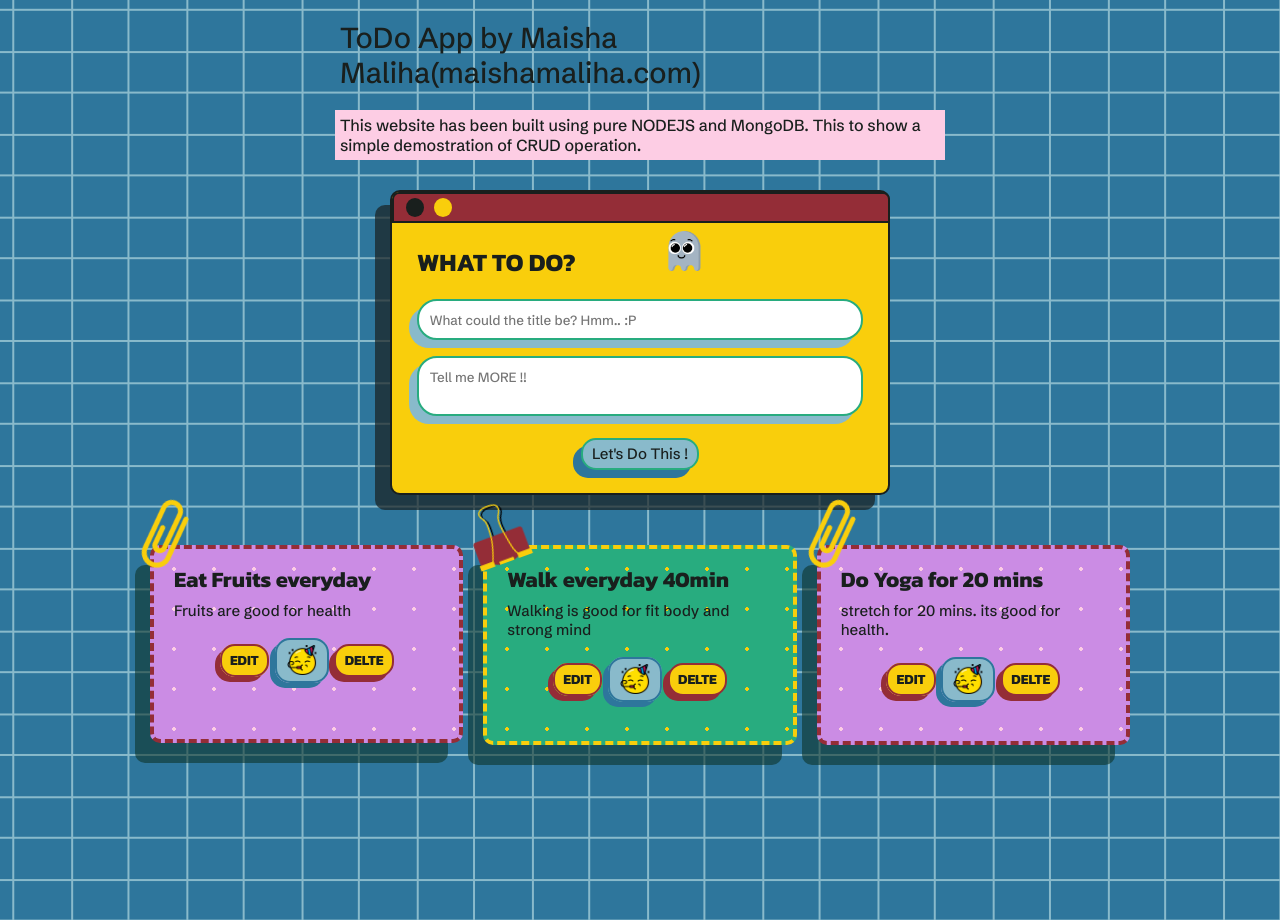
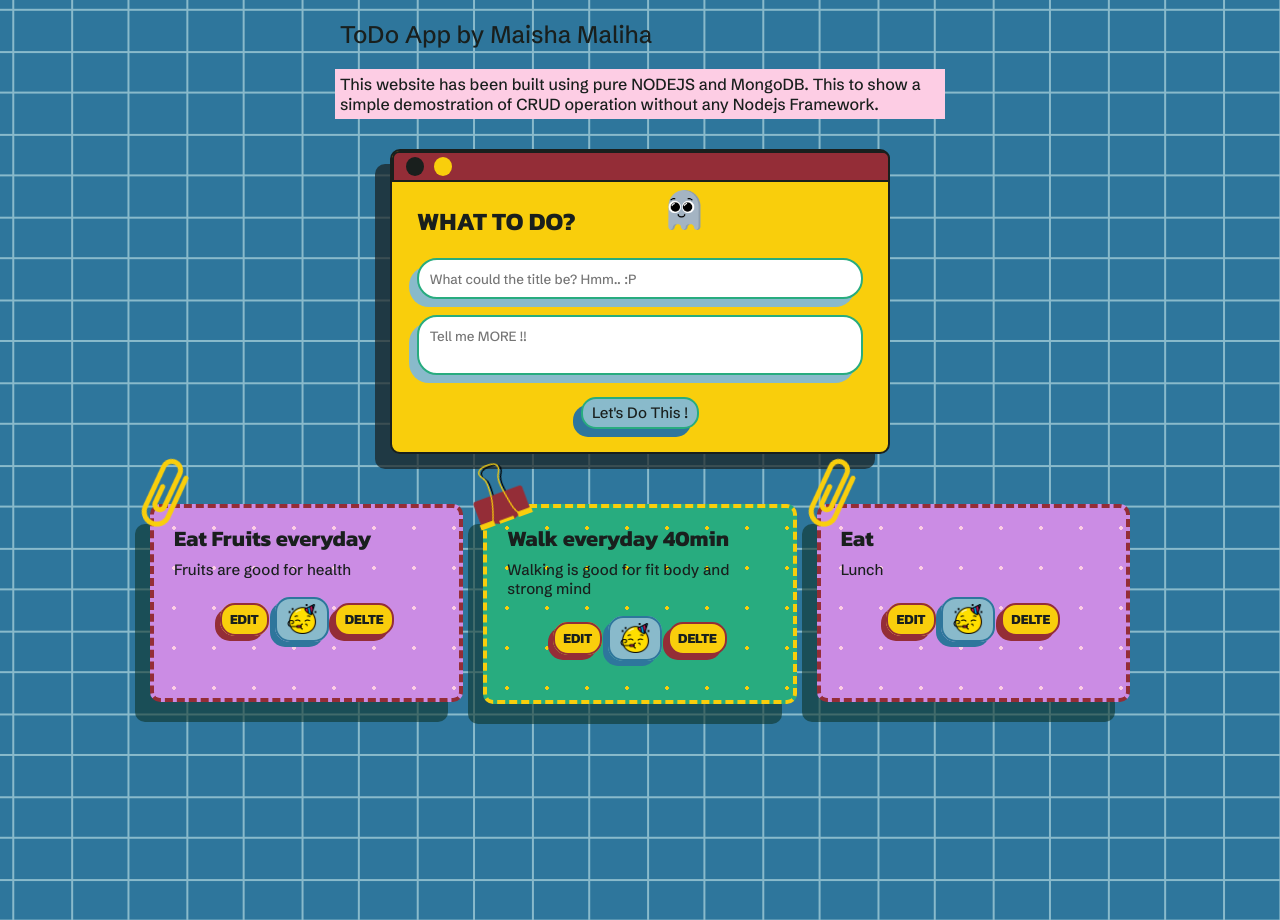
Before and after one commit to maisha-maliha/NodeJs-MongoDB-CRUD, a website with bundled scripts: page index.html in a window 1280 px wide. Built offline with nearby package versions, Linux system fonts and the light colour scheme.

Commit message:
title changed

```diff
--- a/assets/style.css
+++ b/assets/style.css
@@ -34,7 +34,7 @@ body{
     background-position: 105% 105%, 50.5% 50.5%,50.5% 50.5%;
 }
 h1{
-    font-size: 1.8em;
+    font-size: 1.5em;
     font-family: var(--font2);
     margin: 20px auto;
     width: 80%;
--- a/index.html
+++ b/index.html
@@ -12,16 +12,16 @@
     <link rel="preconnect" href="https://fonts.gstatic.com" crossorigin>
     <link href="https://fonts.googleapis.com/css2?family=Kanit:wght@700&family=Noto+Sans:wght@300;400&display=swap"
         rel="stylesheet">
-    <title>Document</title>
+    <title>90s ToDo App</title>
     <style>
         @import url('https://fonts.googleapis.com/css2?family=Schibsted+Grotesk:wght@500&display=swap');
     </style>
 </head>
 
 <body>
-    <h1>ToDo App by Maisha Maliha(maishamaliha.com)</h1>
+    <h1>ToDo App by Maisha Maliha</h1>
     <p>
-        This website has been built using pure NODEJS and MongoDB. This to show a simple demostration of CRUD operation.
+        This website has been built using pure NODEJS and MongoDB. This to show a simple demostration of CRUD operation without any Nodejs Framework.
     </p>
     <section>
         <header>
--- a/view/data.json
+++ b/view/data.json
@@ -1 +1 @@
-[{ "title": "Eat Fruits everyday", "content" : "Fruits are good for health", "id": "6442b25ce9b7dbbb69bbb5fb" },{ "title": "Walk everyday 40min", "content" : "Walking is good for fit body and strong mind", "id": "6442b27ae9b7dbbb69bbb5fc" },{ "title": "Do Yoga for 20 mins", "content" : "stretch for 20 mins. its good for health.", "id": "6442ba3b2eb8a00bea803ea5" },{}]
+[{ "title": "Eat Fruits everyday", "content" : "Fruits are good for health", "id": "6442b25ce9b7dbbb69bbb5fb" },{ "title": "Walk everyday 40min", "content" : "Walking is good for fit body and strong mind", "id": "6442b27ae9b7dbbb69bbb5fc" },{ "title": "Eat", "content" : "Lunch", "id": "64438a0014f0567430c87e01" },{}]
```
